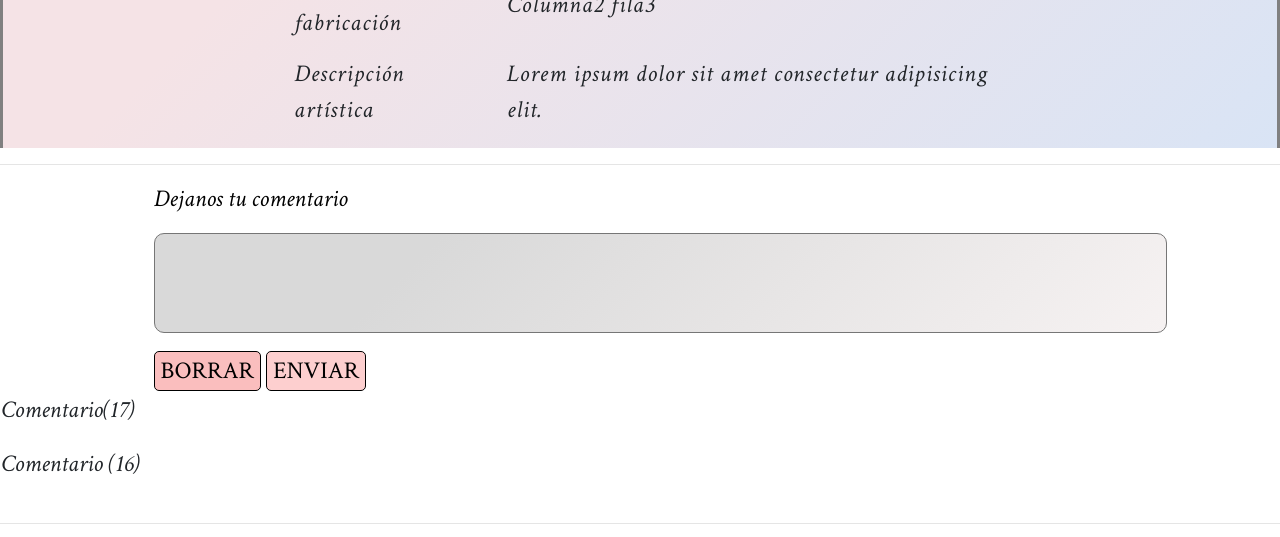
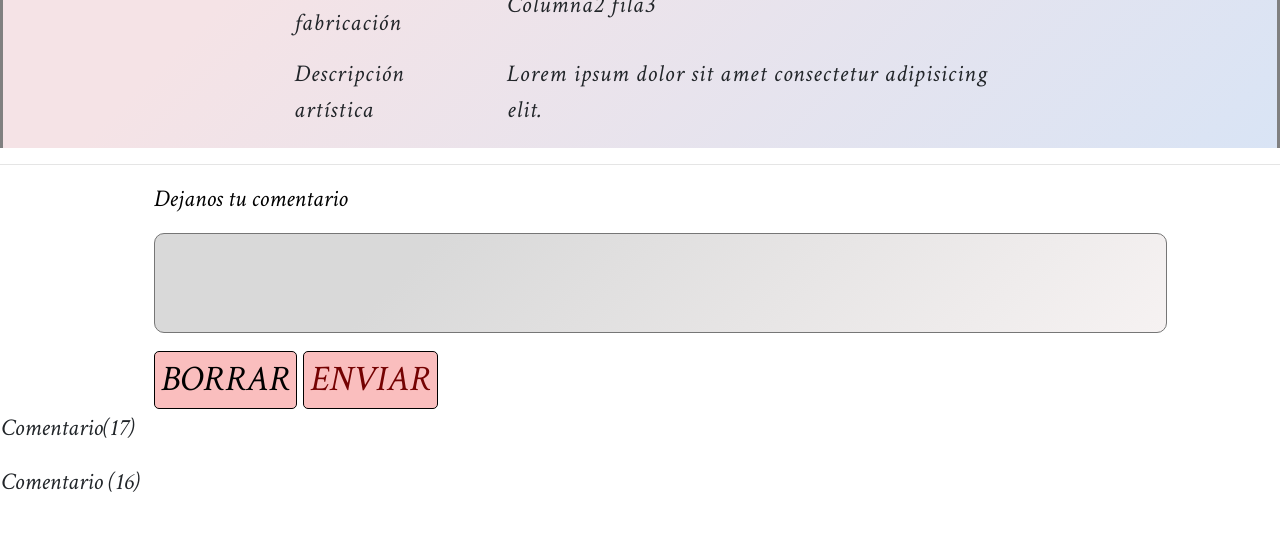
Before and after one commit to ConstanzaCanet/ConstanzaCarnet-Chucherias, a website: page html/mu_ecas.html in a window 1280 px wide. Shown: the part 1294-1831 px from the top of the page. Drawn offline with nearby package versions, Linux system fonts and the light colour scheme.

Commit message:
agrego estilo 4

```diff
--- a/html/mu_ecas.html
+++ b/html/mu_ecas.html
@@ -175,8 +175,8 @@
     <form action="" class="b6">
       <label for="b6__com">Dejanos tu comentario</label>
       <textarea name="comentario" class="b6__text" cols="30" rows="10"></textarea>
-      <input type="reset" class="b6__borrar" value="BORRAR">
-      <input type="submit" class="b6__enviar" value="ENVIAR">
+      <input type="reset" class="b6__bot-c" value="BORRAR">
+      <input type="submit" class="b6__bot-c--modif" value="ENVIAR">
    </form>
    <!--Aqui irian los comentarios-->
    <table class="comentarios">
@@ -189,7 +189,6 @@
            <td>Comentario (16)</td>
        </tr>
    </table>
-
   <br>
   <hr>
 
--- a/scss/bloque5Y6.scss
+++ b/scss/bloque5Y6.scss
@@ -54,6 +54,9 @@
         justify-content: space-between;
         align-items: flex-end;
     }
+
+}
+
 .b6__text{
     width:90%;
     height:100px;
@@ -69,7 +72,17 @@
     justify-content: space-between;
     align-items:flex-end;
 }
-    .b6__borrar{
+
+/*Probando @EXTEND*/
+.comentarios{
+    font-family:$_Crim;
+    font-style: italic;
+    font-weight: 10%;
+    font-size: 150%;
+    }
+
+.b6__bot-c{
+    @extend.comentarios;
     width:10px 30px;
     margin-top:10px;
     border:1px solid #000;
@@ -77,28 +90,8 @@
     display:inline-block;
     color:rgb(0, 0, 0);
     background-color:rgb(250, 190, 190);
-        font-family: $_Crim;
-        font-style: normal;
-        text-align: center;
 }
-    .b6__enviar{
-        width:10px 30px;
-        margin-top:10px;
-        border:1px solid #000;
-        border-radius:5px;
-        display:inline-block;
-        color:rgb(0, 0, 0);
-        background-color:rgb(253, 207, 207);
-        font-family: $_Crim;
-        font-style: normal;
-        text-align: center;
+.b6__bot-c--modif{
+ @extend.b6__bot-c;
+ color: rgb(117, 2, 2);
 }
-}
-
-
-.comentarios{
-font-family:$_Crim;
-font-style: italic;
-font-weight: 10%;
-font-size: 150%;
-}
--- a/scss/style.scss
+++ b/scss/style.scss
@@ -30,17 +30,24 @@ nav{
 
 
 /*IMAGENES*/
+
+/*Aplico y pruebo MIXINS*/
+
+@mixin foto ($width, $height){
+    width: $width;
+    height: $height;
+}
+
 .fotoProducto{
+    @include foto(400px, 400px);
     border-radius: 10%;
-    width: 400px;
-    height: 400px;
+
 
     transition: width 2s, height 2s;
 }
 
 .fotoProducto:hover{
-    width: 800px;
-    height: 600px;
+   @include foto(800px,600px )
 }
 
 /*BODY*/
```
Also changed, not shown: html/atrapasue_os.html (+2 -2 lines), html/calaveras.html (+2 -2 lines), html/colgantes.html (+2 -2 lines), css/main.css. Lines whose indentation alone changed are shown as unchanged.
